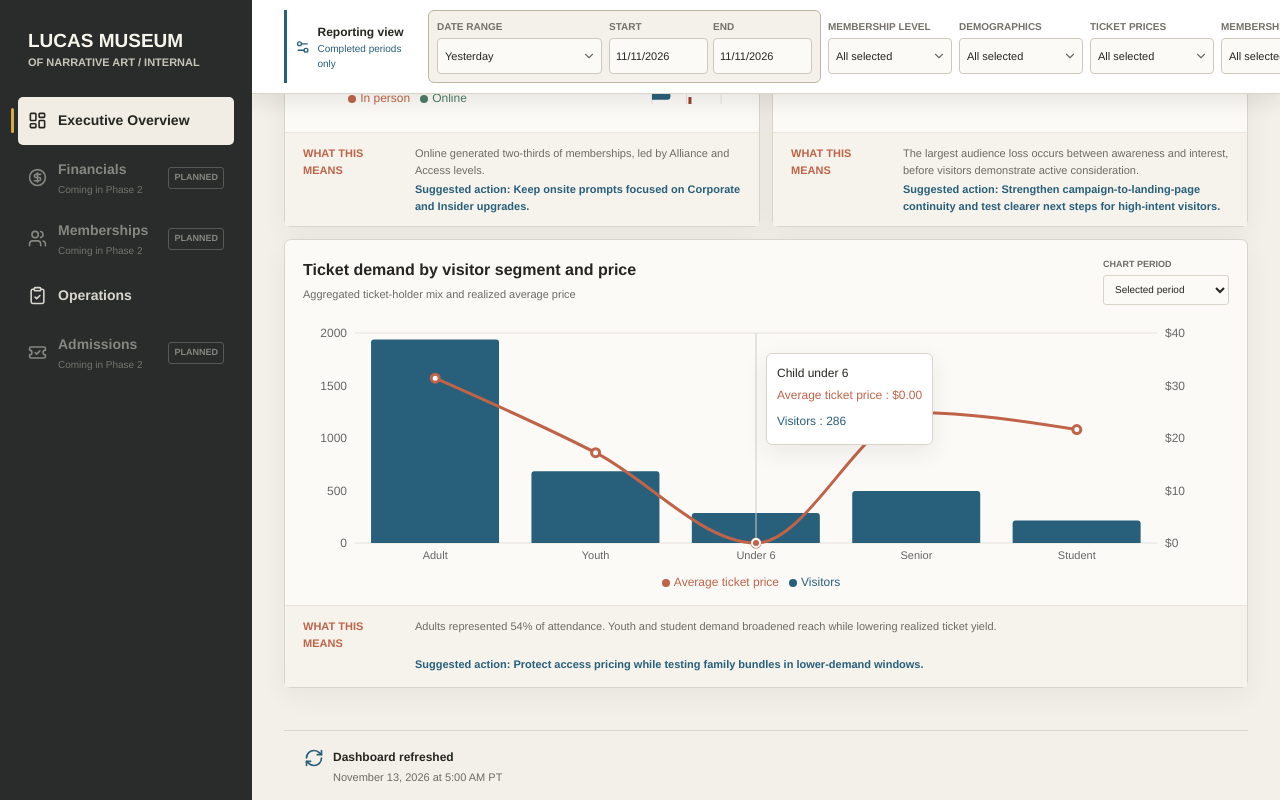
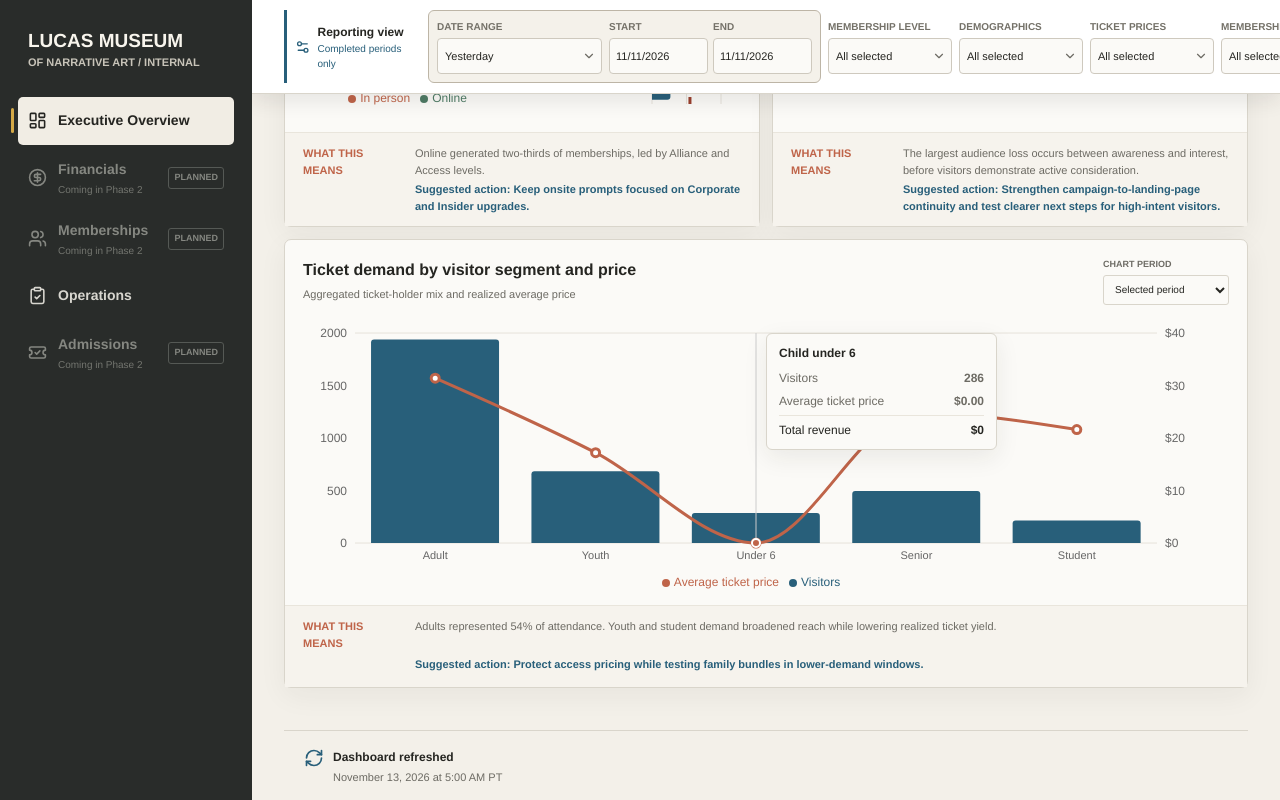
Before and after one commit to michaelbodellslalom/lucas-museum-dashboard, a React (Vite) app: page / in a window 1280 px wide. Both pictures are taken after a click on the element 766 px from the left and 2218 px from the top of the page. Shown: the part 1763-2563 px from the top of the page. Built offline with nearby package versions, Linux system fonts and the light colour scheme.

Commit message:
Add ticket demand revenue tooltip

```diff
--- a/src/components/Charts.tsx
+++ b/src/components/Charts.tsx
@@ -92,9 +92,25 @@ export function MembershipChart({ channels, levels }: { channels: CategoryValue[
   </div>
 }
 
+function DemographicTooltip({ active, payload, label }: {
+  active?: boolean
+  payload?: Array<{ payload?: DemographicValue & { totalRevenue: number } }>
+  label?: string
+}) {
+  const item = payload?.[0]?.payload
+  if (!active || !item) return null
+  return <div style={tooltipStyle} className="chart-tooltip">
+    <strong>{label}</strong>
+    <span>Visitors <b>{item.visitors.toLocaleString()}</b></span>
+    <span>Average ticket price <b>${item.averageTicketPrice.toFixed(2)}</b></span>
+    <span>Total revenue <b>${Math.round(item.totalRevenue).toLocaleString()}</b></span>
+  </div>
+}
+
 export function DemographicPriceChart({ data }: { data: DemographicValue[] }) {
   const view = useChartView()
-  const chartData = view === 'selected' ? data : data.map((item) => ({ ...item, visitors: Math.round(item.visitors * 0.92) }))
+  const periodData = view === 'selected' ? data : data.map((item) => ({ ...item, visitors: Math.round(item.visitors * 0.92) }))
+  const chartData = periodData.map((item) => ({ ...item, totalRevenue: item.visitors * item.averageTicketPrice }))
   const shortLabels: Record<string, string> = {
     'Adult 18–64': 'Adult',
     'Youth 6–17': 'Youth',
@@ -107,7 +123,7 @@ export function DemographicPriceChart({ data }: { data: DemographicValue[] }) {
       <XAxis dataKey="name" tickFormatter={(value) => shortLabels[value] ?? value} tickLine={false} axisLine={false} fontSize={11} interval={0} />
       <YAxis yAxisId="visitors" tickLine={false} axisLine={false} fontSize={12} />
       <YAxis yAxisId="price" orientation="right" domain={[0, 40]} tickFormatter={(value) => `$${value}`} tickLine={false} axisLine={false} fontSize={12} />
-      <Tooltip contentStyle={tooltipStyle} formatter={(value, name) => String(name) === 'Average ticket price' ? `$${Number(value).toFixed(2)}` : Number(value).toLocaleString()} />
+      <Tooltip content={<DemographicTooltip />} />
       <Legend iconType="circle" iconSize={8} wrapperStyle={{ fontSize: 12 }} />
       <Bar yAxisId="visitors" dataKey="visitors" name="Visitors" fill="#285f7a" radius={[3, 3, 0, 0]} />
       <Line yAxisId="price" type="monotone" dataKey="averageTicketPrice" name="Average ticket price" stroke="#bf6449" strokeWidth={3} dot={{ r: 4 }} />
--- a/src/index.css
+++ b/src/index.css
@@ -138,6 +138,10 @@ h1, h2, h3 { letter-spacing: 0; }
 .chart-view-filter span { color: var(--muted); font-size: 9px; font-weight: 700; text-transform: uppercase; }
 .chart-view-filter select { min-width: 126px; height: 30px; padding: 0 7px; border: 1px solid var(--line); border-radius: 3px; background: var(--paper); color: var(--ink); font-size: 10px; cursor: pointer; }
 .chart-frame { width: 100%; min-width: 0; }.recharts-surface:focus { outline: none; }
+.chart-tooltip { padding: 10px 12px; background: var(--paper); display: grid; gap: 5px; color: var(--muted); }
+.chart-tooltip > strong { margin-bottom: 2px; color: var(--ink); }
+.chart-tooltip > span { min-width: 205px; display: flex; justify-content: space-between; gap: 18px; }
+.chart-tooltip > span:last-child { padding-top: 5px; border-top: 1px solid var(--line-soft); color: var(--ink); }
 .executive-paired-card > .chart-frame, .executive-paired-card > .membership-chart, .executive-paired-card > .funnel-chart { height: 260px !important; min-height: 0; }
 .insight { min-height: 82px; margin: 10px -18px -18px; padding: 12px 18px; border-top: 1px solid var(--line-soft); background: #f6f3ed; display: grid; grid-template-columns: 102px 1fr; gap: 3px 10px; flex: 1; font-size: 11px; line-height: 1.5; }
 .insight > strong { color: var(--terracotta); text-transform: uppercase; }.insight > span { color: var(--muted); }.insight > b { grid-column: 2; color: var(--blue); font-size: 11px; }
```
